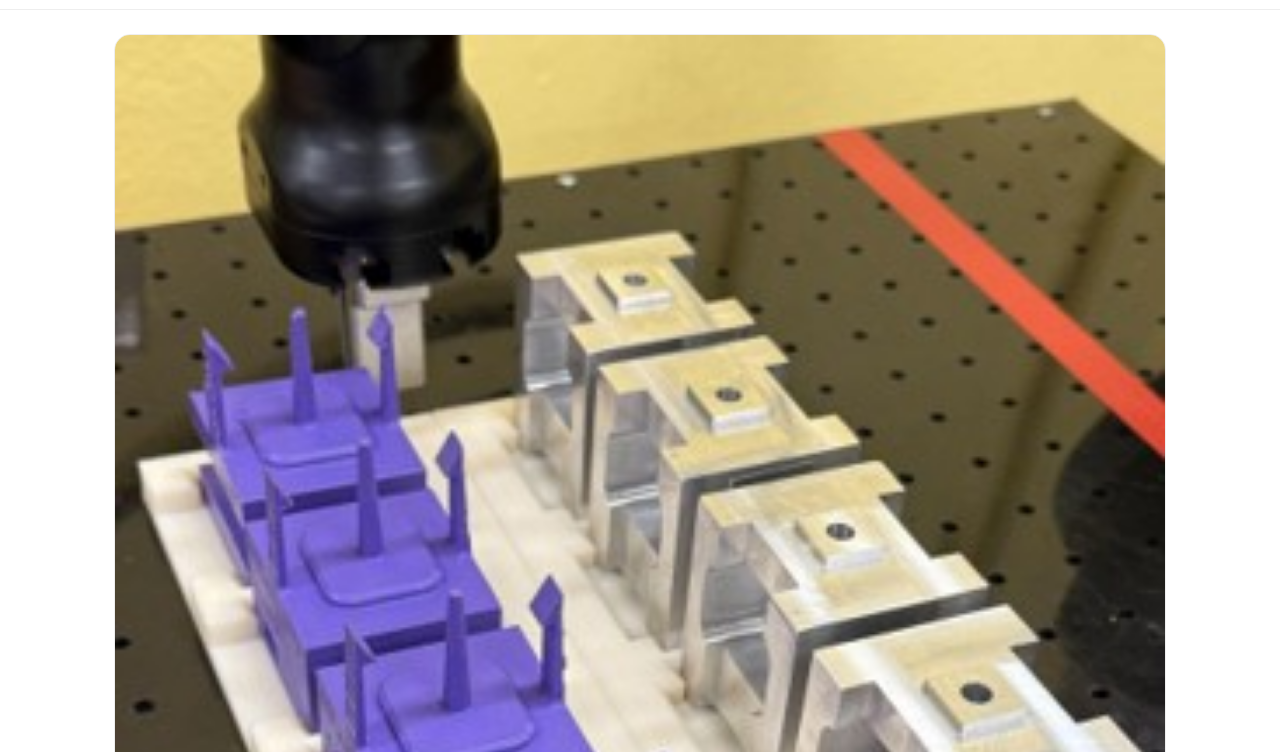
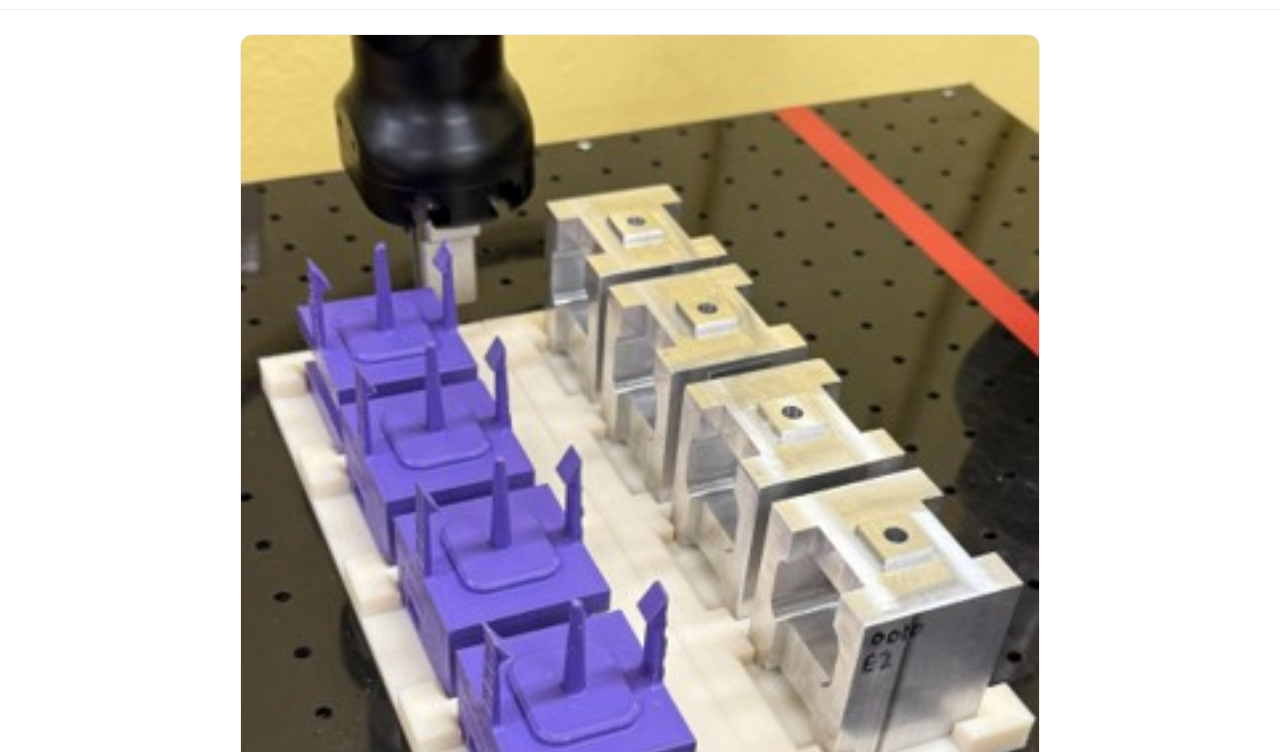
Before and after one commit to murtazamb/Landing-Page, a plain HTML site: page projects/project-1.html in a window 1280 px wide. Shown: the part 48-800 px from the top of the page. Drawn offline with Linux system fonts and the light colour scheme.

Commit message:
Update project-1.html

```diff
--- a/projects/project-1.html
+++ b/projects/project-1.html
@@ -25,7 +25,16 @@
 
 <main class="container">
 <img src="../assets/projects/project1.jpg" alt="Project 1 image"
-     style="width:100%; height:auto; object-fit:contain; border-radius:16px; border:1px solid #eee;">
+     style="
+       display: block;
+       margin: 0 auto 24px;
+       max-width: 800px;
+       width: 100%;
+       height: auto;
+       border-radius: 12px;
+       border: 1px solid #eee;
+     ">
+
 
   <h1 class="section-title">Project 1 Title</h1>
 
```
